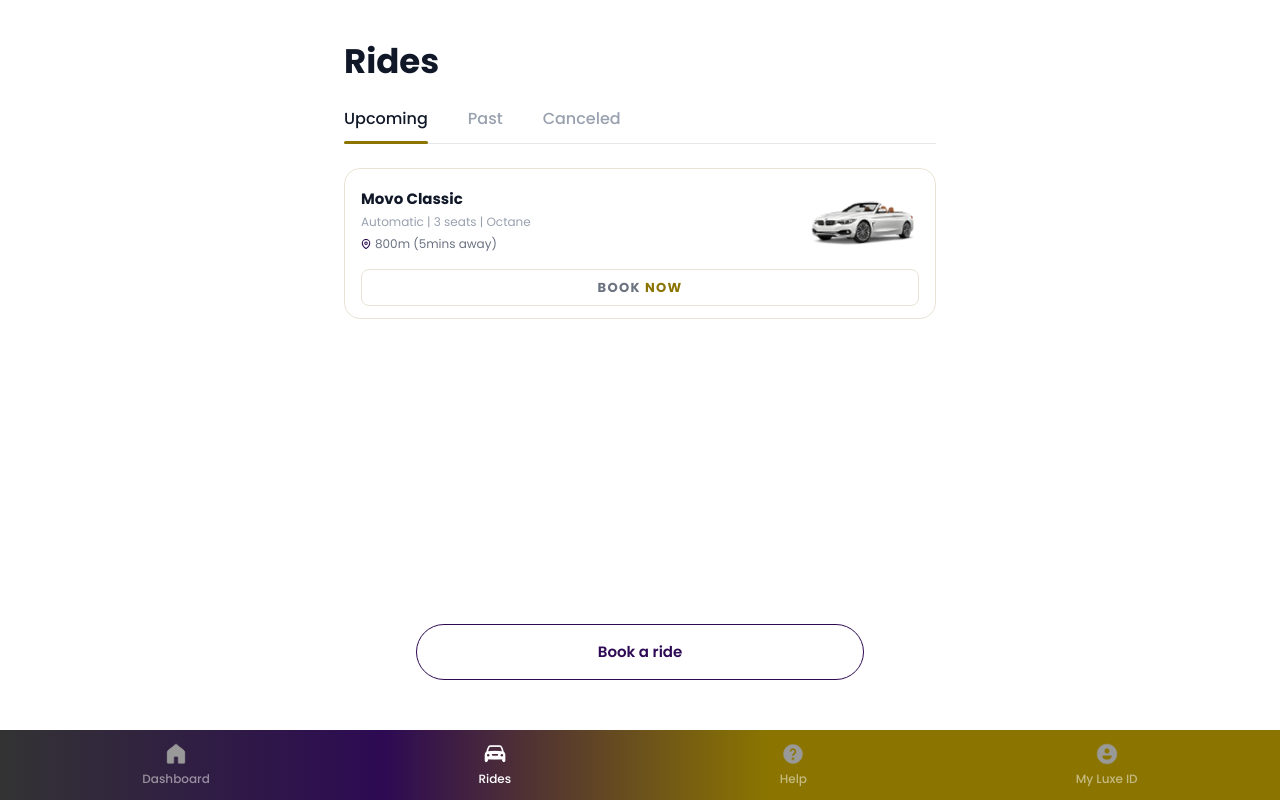
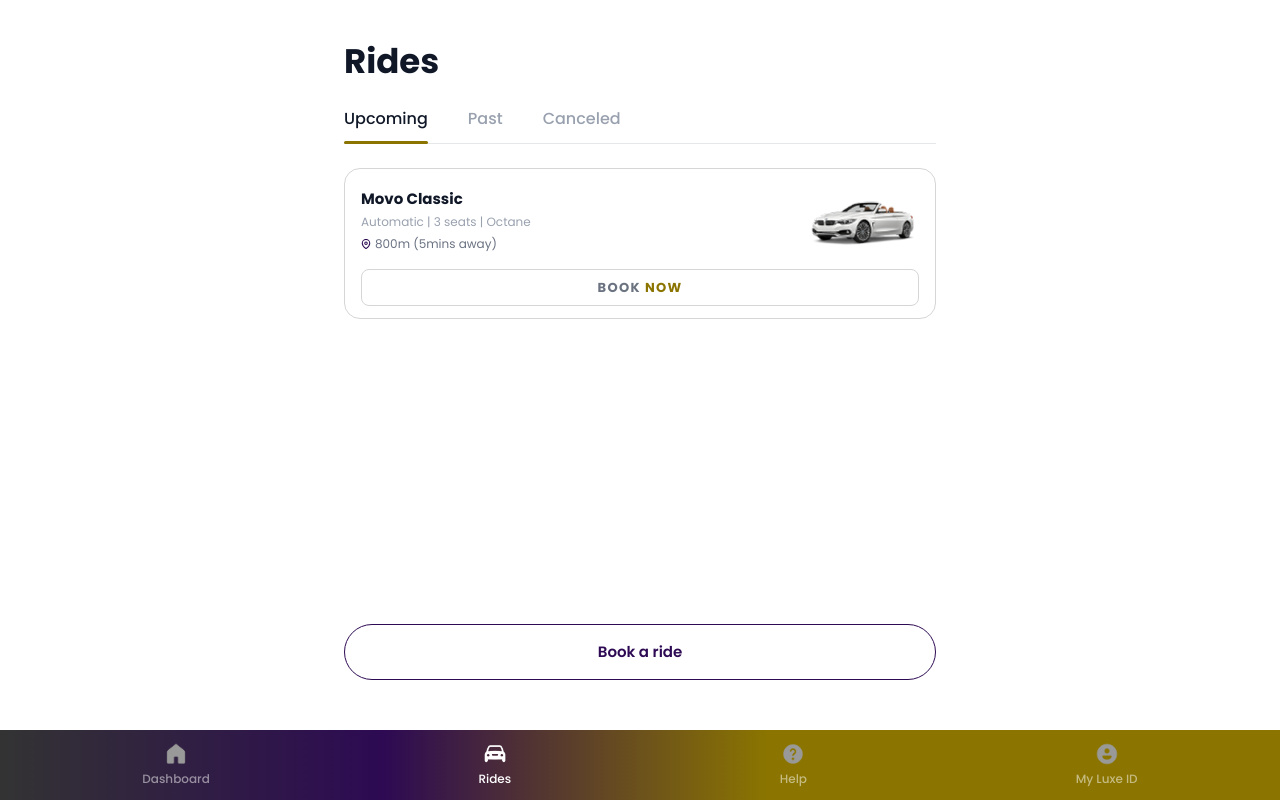
Before and after one commit to temmy762/movo-app, a Next.js app: page /home/rides in a window 1280 px wide. Built offline with nearby package versions, Linux system fonts and the light colour scheme.

Commit message:
style(rides): no hover fx on tabs, card border #d6d6d6, Book a ride full card-width on desktop

```diff
--- a/app/globals.css
+++ b/app/globals.css
@@ -73,3 +73,11 @@ a:focus-visible,
   outline: 2px solid #2D0A53;
   outline-offset: 2px;
 }
+
+/* Opt-out of global hover/active effects for flat elements like tab buttons. */
+.no-hover-fx:hover,
+.no-hover-fx:active {
+  filter: none !important;
+  box-shadow: none !important;
+  transform: none !important;
+}
--- a/app/home/rides/page.tsx
+++ b/app/home/rides/page.tsx
@@ -89,7 +89,7 @@ export default function RidesPage() {
                   key={t.id}
                   type="button"
                   onClick={() => setTab(t.id)}
-                  className={`relative pb-2.5 md:pb-3 text-[14px] md:text-[16px] font-medium transition-colors ${
+                  className={`no-hover-fx relative pb-2.5 md:pb-3 text-[14px] md:text-[16px] font-medium transition-colors ${
                     active ? "text-gray-900" : "text-gray-400"
                   }`}
                 >
@@ -112,7 +112,7 @@ export default function RidesPage() {
                 <div
                   key={i}
                   className="rounded-2xl px-4 pt-3 pb-3 flex flex-col gap-2 bg-white"
-                  style={{ border: "1px solid #E8E3D5" }}
+                  style={{ border: "1px solid #d6d6d6" }}
                 >
                   {/* Top row: info + image */}
                   <div className="flex items-center gap-3">
@@ -137,7 +137,7 @@ export default function RidesPage() {
                     type="button"
                     onClick={() => router.push("/home/pickup")}
                     className="w-full py-2 rounded-lg border text-[13px] font-bold tracking-widest bg-white"
-                    style={{ borderColor: "#E8E3D5" }}
+                    style={{ borderColor: "#d6d6d6" }}
                   >
                     <span style={{ color: "#6B7280" }}>BOOK </span>
                     <span style={{ color: "#8B7500" }}>NOW</span>
@@ -169,7 +169,7 @@ export default function RidesPage() {
             <button
               type="button"
               onClick={() => router.push("/home/pickup")}
-              className="w-full md:max-w-md md:mx-auto md:block py-3.5 md:py-4 rounded-full border-[1.5px] text-[14px] md:text-[15px] font-semibold"
+              className="w-full py-3.5 md:py-4 rounded-full border-[1.5px] text-[14px] md:text-[15px] font-semibold"
               style={{ borderColor: "#2D0A53", color: "#2D0A53" }}
             >
               Book a ride
```
